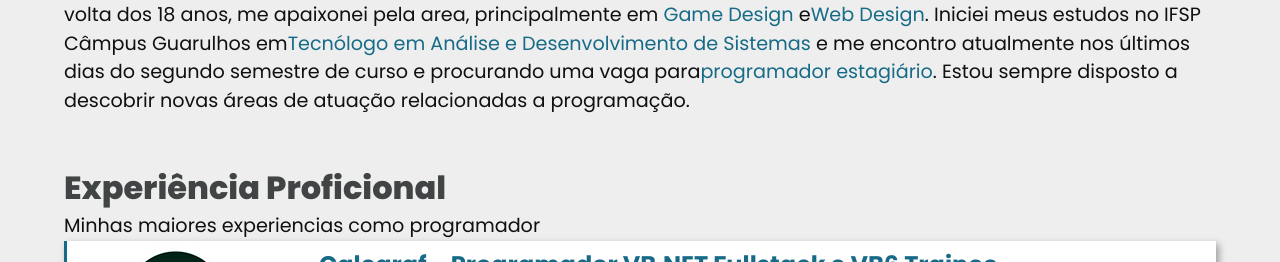
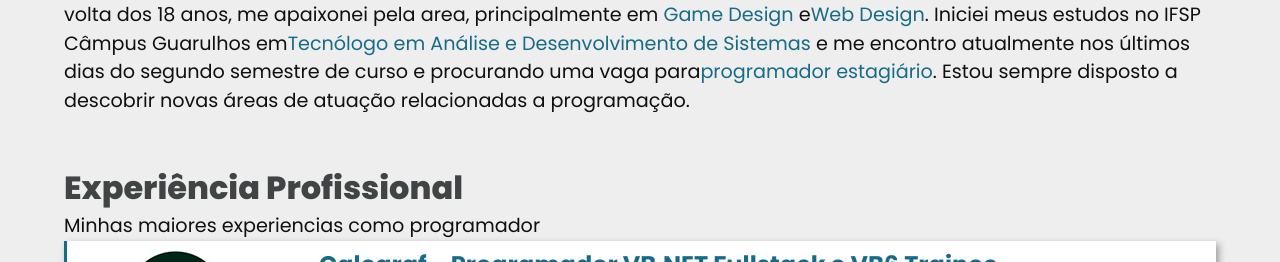
Before and after one commit to gdavidev/portfolio, a React (Vite) app: page / in a window 1280 px wide. Shown: the part 972-1234 px from the top of the page. Built offline with nearby package versions, Linux system fonts and the light colour scheme.

Commit message:
(fix): typo in experiences heading

```diff
--- a/src/pages/Formation.tsx
+++ b/src/pages/Formation.tsx
@@ -17,7 +17,7 @@ export default function Formation() {
                 (clique nas imagens para acessar o site do curso/empresa).
             </p>
 
-            <h2>Experiência Proficional</h2>
+            <h2>Experiência Profissional</h2>
             <p className="descricao_do_topico">Minhas maiores experiencias como programador</p>
             <div className='card_column' id="expr_main">
                 { !isExperiencesLoading &&
--- a/src/pages/Home.tsx
+++ b/src/pages/Home.tsx
@@ -33,7 +33,7 @@ export default function Home() {
                     Estou sempre disposto a descobrir novas áreas de atuação relacionadas a programação.
                 </p>
 
-                <h2>Experiência Proficional</h2>
+                <h2>Experiência Profissional</h2>
                 <p className="descricao_do_topico">Minhas maiores experiencias como programador</p>
                 <div className='card_column' id="expr_main">
                     { !isExperiencesLoading &&
```
